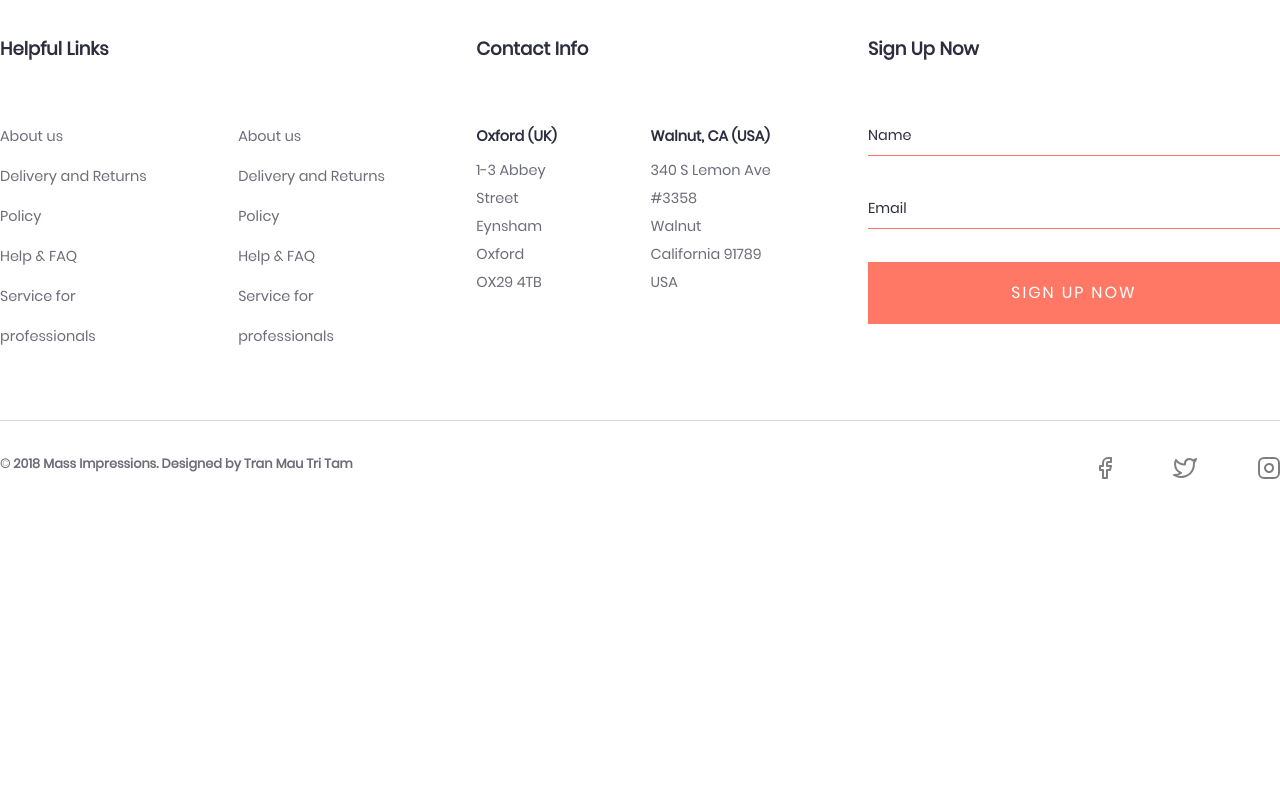
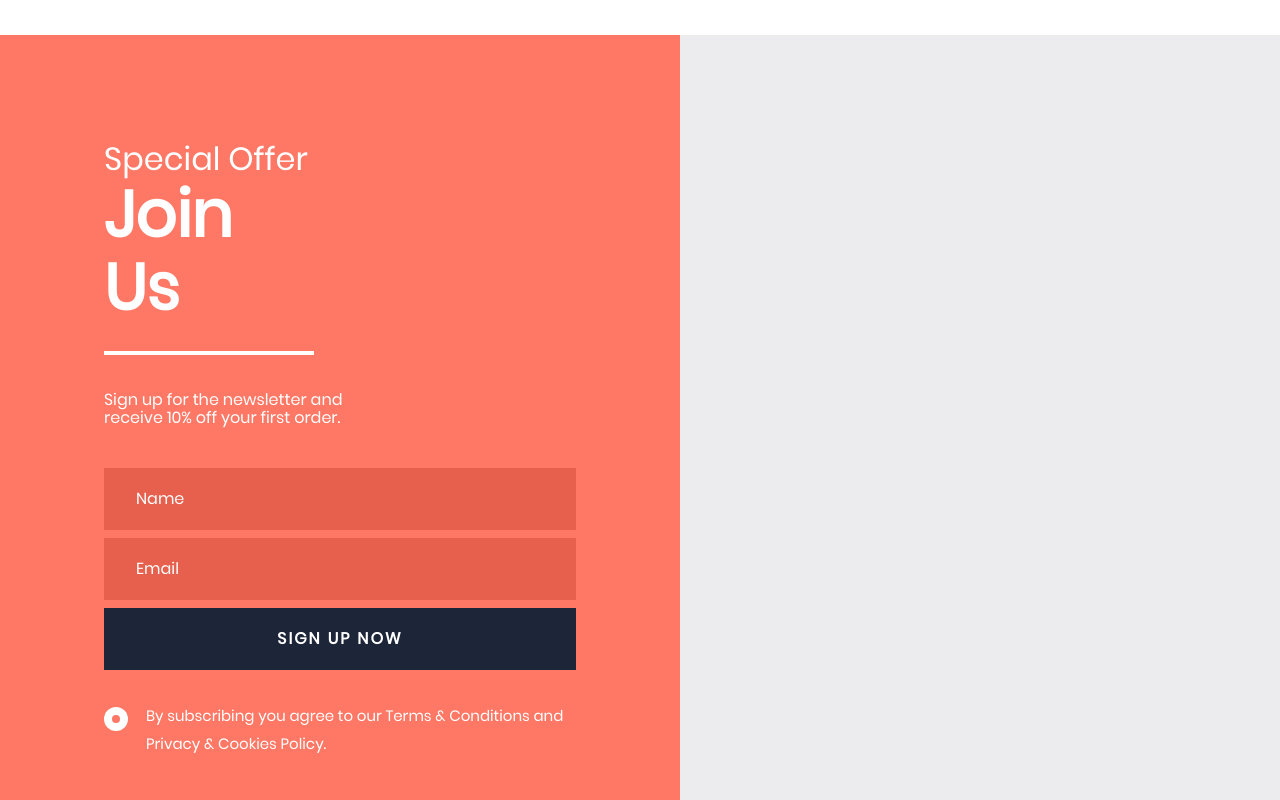
Before and after one commit to NekrasovaOlga/furniture, a website: page app/index.html in a window 1280 px wide. Shown: the part 1120-1920 px from the top of the page. Before the commit the page ends 1643 px from the top, so only its background shows below. Drawn offline with Linux system fonts and the light colour scheme; files whose address does not match are found by name.

Commit message:
Добавлен блок подписка

```diff
--- a/app/index.html
+++ b/app/index.html
@@ -44,7 +44,7 @@
     </header>
     <!-- /.header -->
 
-    <!--Начало блока слайдер-->
+    <!--Начало блока hero-->
     <section class="hero-section">
         <div class="hero contain">
             <div class="hero__block-img hero__block"></div>
@@ -59,7 +59,31 @@
         </div>
     </section>
     <!-- /.hero-section -->
-     <!--Конец блока слайдер-->
+     <!--Конец блока hero-->
+
+
+
+     <!--Начало секции подписка-->
+        <section class="subscription-section">
+            <div class="subscription  contain">
+                <div class="subscription__items">
+                    <span class="subscription__subtitle">Special Offer</span>
+                    <h3 class="subscription__title">Join Us</h3>
+                    <span class="subscription__description">Sign up for the newsletter and receive 10% off your first order.</span>
+
+                    <from class="subscription__from">
+                        <input type="text" name="" id="" placeholder="Name">
+                        <input type="email" name="" id="" placeholder="Email">
+                        <button type="submit" class="btn subscription__btn">sign up now</button>
+                    </from>
+                    <span class="subscription__conditions">By subscribing you agree to our Terms & Conditions and Privacy & Cookies Policy.</span>
+                </div>
+
+            </div>
+            <!-- /.subscription -->
+            <div class="subscription__img"></div>
+        </section>
+     <!--Конец секции подписка-->
 
     <footer class="footer-section contain">
       <div class="footer">
@@ -109,7 +133,7 @@
             <h3 class="footer__title">
                 Sign Up Now
             </h3>
-            <form action="" method="post" class="footer__forms-item">
+            <form action="" method="post" class="footer__form">
                 <input type="text" name="" id="" placeholder="Name">
                 <input type="email" name="" id="" placeholder="Email">
                 <button type="submit" class="btn footer__btn">sign up now</button>
--- a/app/sass/_color.scss
+++ b/app/sass/_color.scss
@@ -3,3 +3,4 @@ $blacklight: rgb(20, 21, 23);
 $black: #141517;
 $graylight: rgba(44, 46, 63, 0.697549);
 $red: #FE7865;
+$coral: #E6604D;
--- a/app/sass/block/_footer.sass
+++ b/app/sass/block/_footer.sass
@@ -26,22 +26,21 @@
             color: $graylight
         h4
             color: $gray
-    &__forms
-        &-item
-            display: flex
-            flex-direction: column
-            input
-                width: 412px
-                height: 40px
-                margin-bottom: 33px
-                border: none
-                border-bottom: 1px solid $red
-                outline: none
-                line-height: 21px
-                font-size: 0.9em
-                color: $black
-                &::placeholder
-                    color: $gray
+    &__form
+        display: flex
+        flex-direction: column
+        input
+            width: 412px
+            height: 40px
+            margin-bottom: 33px
+            border: none
+            border-bottom: 1px solid $red
+            outline: none
+            line-height: 21px
+            font-size: 0.9em
+            color: $black
+            &::placeholder
+                color: $gray
     &__description
         display: flex
         padding: 36px 0 40px 0
--- /dev/null
+++ b/app/sass/block/_subscription.sass
@@ -0,0 +1,81 @@
+.subscription
+    position: relative
+    margin-bottom: 160px
+
+    &-section
+        position: relative
+    &__items
+        max-width: 680px
+        width: 100%
+        background: $red
+        padding: 106px 104px 143px 104px
+        color: #ffffff
+        z-index: 5
+    &__subtitle
+        font-size: 2em
+    &__title
+        font-size: 4em
+        padding-bottom: 26px
+        position: relative
+        border-bottom: 4px solid #fff
+        width: 210px
+        margin-bottom: 36px
+    &__description
+        max-width: 250px
+        width: 100%
+        margin-bottom: 40px
+        display: inline-block
+    &__from
+        display: flex
+        flex-direction: column
+        input
+            height: 62px
+            margin-bottom: 8px
+            background: $coral
+            padding: 20px 32px
+            color: #ffffff
+            &::placeholder
+                color: #ffffff
+            &:active, &:focus
+                background: #F55C46
+                border: 1px solid #ffffff
+    &__btn
+        background: #1D2539
+        font-weight: bold
+    &__conditions
+        display: inline-block
+        margin-top: 32px
+        padding-left: 42px
+        font-size: 15px
+        line-height: 28px
+        position: relative
+        &::after
+            position: absolute
+            content: ''
+            width: 24px
+            height: 24px
+            background: #ffffff
+            border-radius: 50%
+            left: 0
+            top: 5px
+        &::before
+            position: absolute
+            content: ''
+            width: 8px
+            height: 8px
+            background: $red
+            border-radius: 50%
+            left: 8px
+            top: 13px
+            z-index: 5
+    &__img
+        position: absolute
+        right: 0
+        background: #ECECEE
+        width: calc(100% - 35%)
+        min-height: 790px
+        top: 0
+        z-index: -1
+        background-position: center
+        background-size: contain
+        background-repeat: no-repeat
--- a/app/sass/style.sass
+++ b/app/sass/style.sass
@@ -5,4 +5,5 @@
 @import 'block/elements'
 @import 'block/nav'
 @import 'block/hero'
+@import 'block/subscription'
 @import 'block/footer'
```
Also changed, not shown: app/css/style.min.css.
